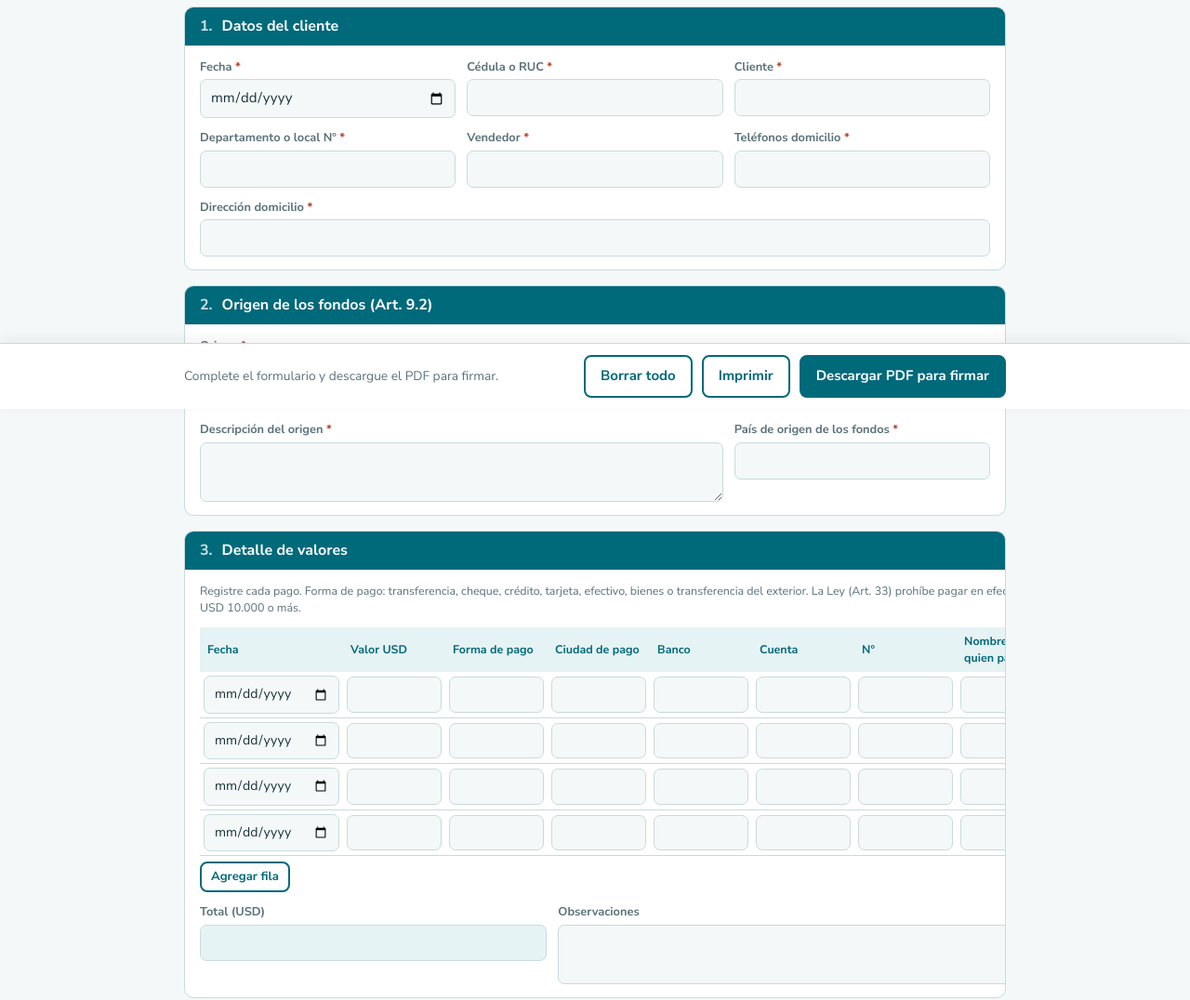
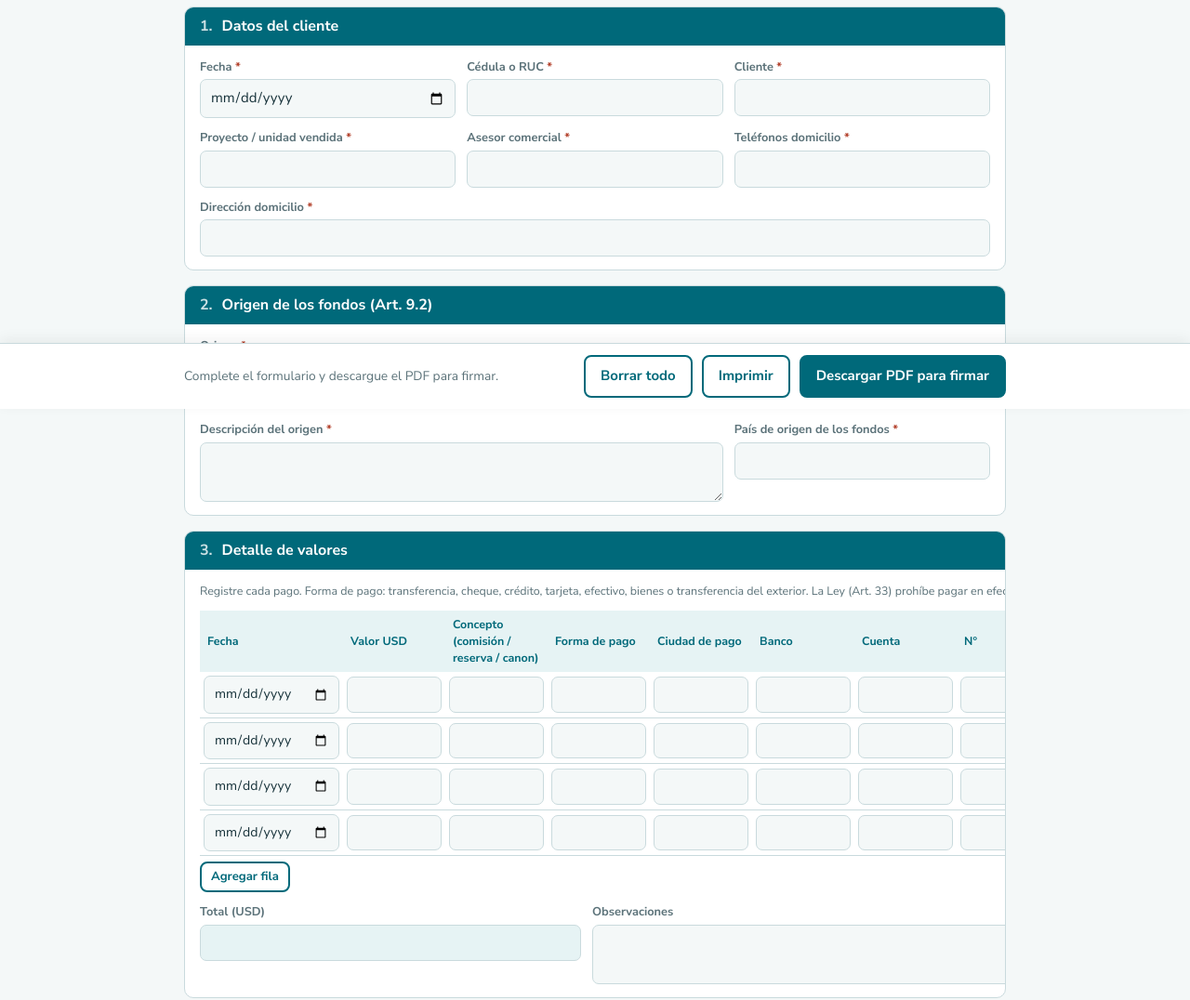
Before and after one commit to Trivo2022/UAFE, a plain HTML site: page formulario-licitud-fondos.html in a window 1280 px wide. Shown: the part 360-1436 px from the top of the page at 93% size. Drawn offline with nearby package versions, Linux system fonts and the light colour scheme.

Commit message:
Add files via upload

```diff
--- a/formulario-licitud-fondos.html
+++ b/formulario-licitud-fondos.html
@@ -155,7 +155,7 @@ const CFG = {
   sections: [
     {title:'Datos del cliente', blocks:[{fields:[
       {id:'fecha', l:'Fecha', t:'date', s:2, r:1}, {id:'ciRuc', l:'Cédula o RUC', t:'text', s:2, r:1}, {id:'cliente', l:'Cliente', t:'text', s:2, r:1},
-      {id:'unidad', l:'Departamento o local Nº', t:'text', s:2, r:1}, {id:'vendedor', l:'Vendedor', t:'text', s:2, r:1}, {id:'telefonos', l:'Teléfonos domicilio', t:'tel', s:2, r:1},
+      {id:'unidad', l:'Proyecto / unidad vendida', t:'text', s:2, r:1}, {id:'vendedor', l:'Asesor comercial', t:'text', s:2, r:1}, {id:'telefonos', l:'Teléfonos domicilio', t:'tel', s:2, r:1},
       {id:'direccion', l:'Dirección domicilio', t:'text', s:6, r:1},
     ]}]},
     {title:'Origen de los fondos (Art. 9.2)', blocks:[{fields:[
@@ -163,7 +163,7 @@ const CFG = {
       {id:'origenDesc', l:'Descripción del origen', t:'area', s:4, r:1}, {id:'paisFondos', l:'País de origen de los fondos', t:'text', s:2, r:1},
     ]}]},
     {title:'Detalle de valores', note:'Registre cada pago. Forma de pago: transferencia, cheque, crédito, tarjeta, efectivo, bienes o transferencia del exterior. La Ley (Art. 33) prohíbe pagar en efectivo, piedras o metales preciosos operaciones de USD 10.000 o más.', blocks:[
-      {table:{id:'pagos', types:['date'], cols:['Fecha','Valor USD','Forma de pago','Ciudad de pago','Banco','Cuenta','Nº','Nombre de quien paga','C.I. / RUC de quien paga','Parentesco con el cliente'], rows:4, req:1}},
+      {table:{id:'pagos', types:['date'], cols:['Fecha','Valor USD','Concepto (comisión / reserva / canon)','Forma de pago','Ciudad de pago','Banco','Cuenta','Nº','Nombre de quien paga','C.I. / RUC de quien paga','Parentesco con el cliente'], rows:4, req:1}},
       {fields:[{id:'totalPagos', l:'Total (USD)', t:'number', s:2, ro:1}, {id:'observaciones', l:'Observaciones', t:'area', s:4}]},
     ]},
   ],
@@ -175,7 +175,7 @@ const CFG = {
     title: 'USO INTERNO – OFICIAL DE CUMPLIMIENTO',
     pre: [['¿Los pagos son coherentes con el perfil económico y transaccional del cliente? (Art. 9.2)', ck('Sí') + '   ' + ck('No – analizar como operación inusual')],
           ['¿Pagos de otra persona? ¿Se recibió su formulario Conozca a su Cliente?', ck('No hay terceros') + '   ' + ck('Sí, recibido') + '   ' + ck('Sí, pendiente')],
-          ['Acumulado del cliente en los últimos 30 días (USD) – Art. 27.2', '______________      ¿USD 10.000 o más? Incluir en RESU:  ' + ck('Sí') + '  ' + ck('No')],
+          ['Acumulado del cliente en los últimos 30 días (USD) – Art. 27.2', '______________      ¿USD 10.000 o más? Reforzar controles:  ' + ck('Sí') + '  ' + ck('No')],
           ['¿Pago en efectivo, del exterior, fraccionado o precancelación sin justificar?', ck('No') + '   ' + ck('Sí – señal de alerta')]],
     lists: LISTAS, listsTitle: 'Consulta de listas de quien paga (si es distinto del cliente)',
     pairs: [['Conclusión del análisis', '\n\n']],
```
